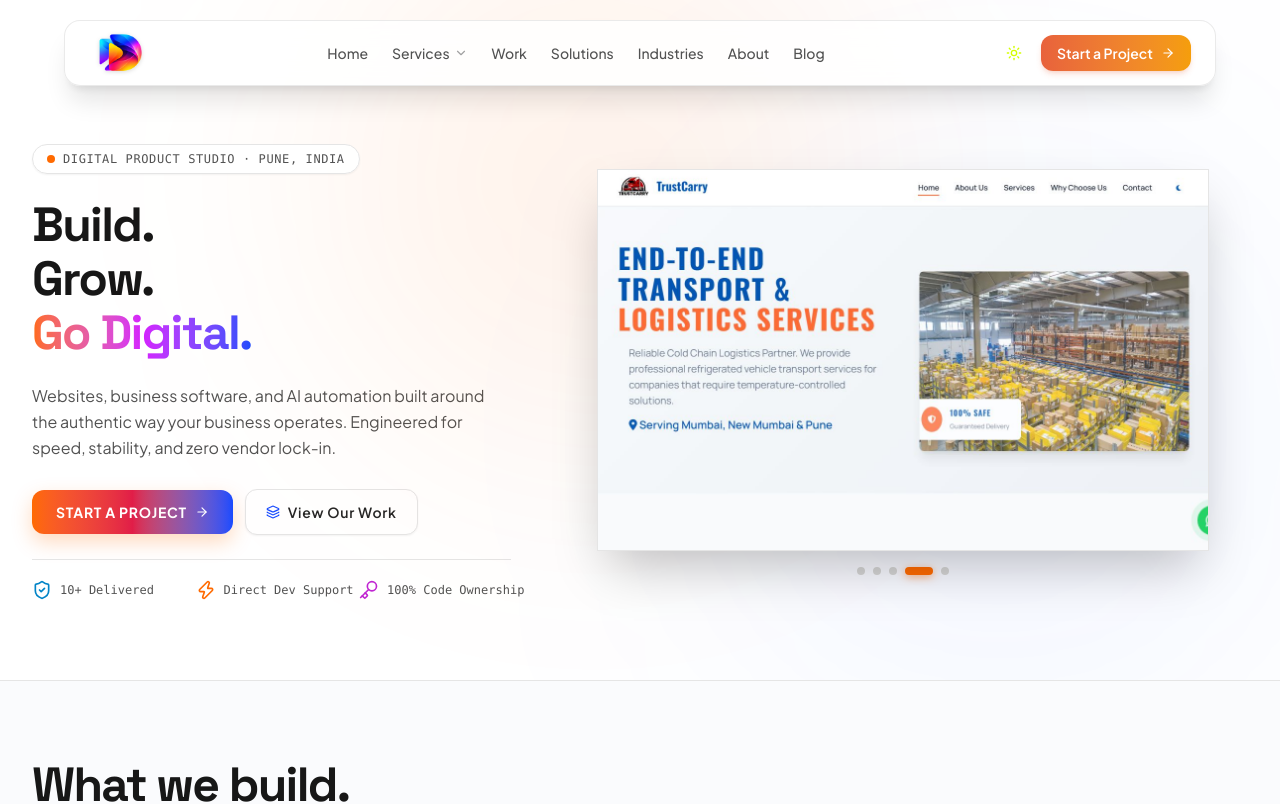
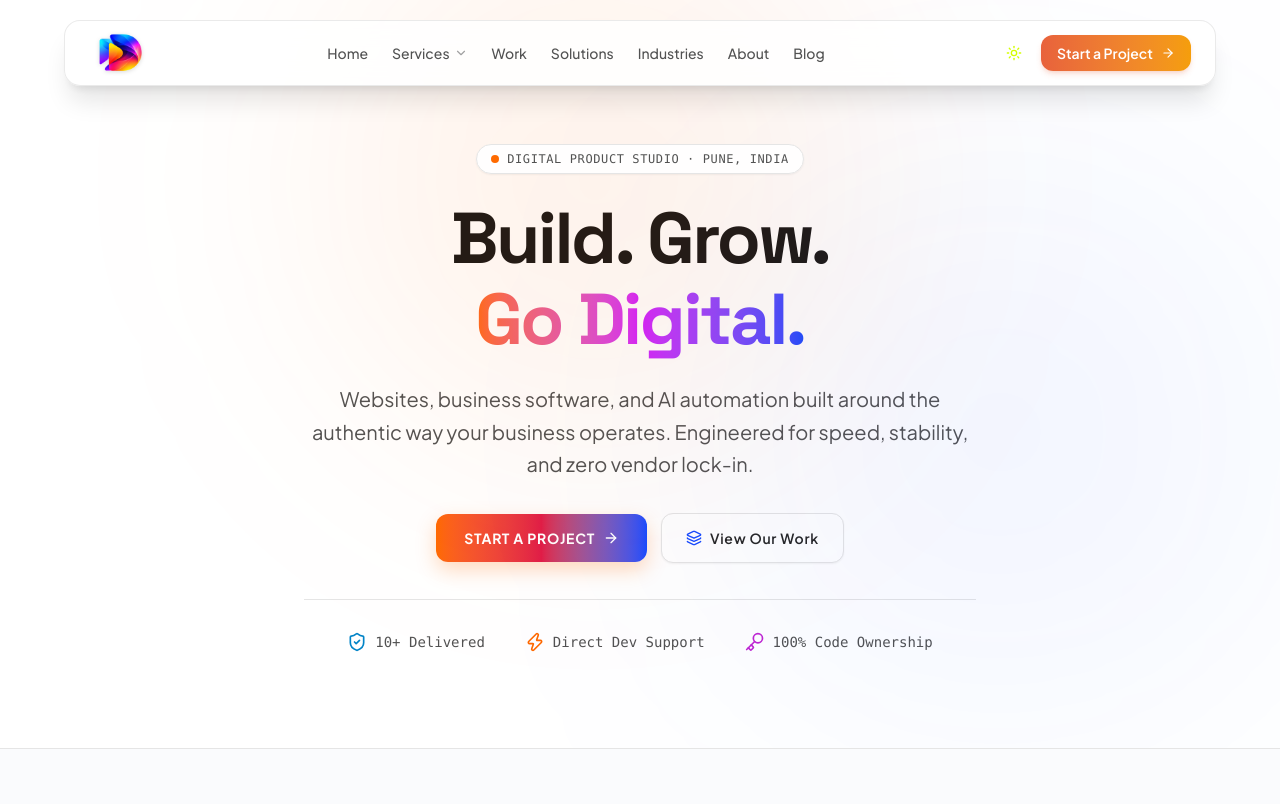
Before and after one commit to deepdigitallabs/Deep-Digital-Labs, a Next.js app: page / in a window 1280 px wide. Shown: the top 804 px of the page. Built offline with nearby package versions, Linux system fonts and the light colour scheme.

Commit message:
Update page.tsx

```diff
--- a/src/app/page.tsx
+++ b/src/app/page.tsx
@@ -145,67 +145,6 @@ export default function HomePage() {
   const [callModalOpen, setCallModalOpen] = useState(false);
   const [activeStep, setActiveStep] = useState(3);
   const [openFaq, setOpenFaq] = useState<number | null>(0);
-  const [activeHeroSlide, setActiveHeroSlide] = useState(2); // Right card active by default to match reference
-
-  // Hero Section 3-Card Slider Items (matching reference image)
-  const heroSliderCards = [
-    {
-      id: 1,
-      location: 'PUNE · CORPORATE',
-      title: 'Rahul B. Kavale',
-      category: 'CA & Tax Advisory Portal',
-      image: '/images/case-studies/rahul-b-kavale.jpg',
-      slug: 'rahul-b-kavale-and-co'
-    },
-    {
-      id: 2,
-      location: 'MAHARASHTRA · AGRI-TECH',
-      title: 'DairyFlow Pro',
-      category: 'Cloud SaaS Milk Billing ERP',
-      image: '/images/case-studies/dairy-flow-pro.jpg',
-      slug: 'dairy-flow-pro'
-    },
-    {
-      id: 3,
-      location: 'SOLAPUR · COMMERCE',
-      title: 'Yashodeep Agro',
-      category: 'WhatsApp Direct Ordering Catalog',
-      image: '/images/case-studies/yashodeep-agro.jpg',
-      slug: 'yashodeep-agro'
-    },
-    {
-      id: 4,
-      location: 'PAN-INDIA · FLEET',
-      title: 'Trust Carry',
-      category: 'Commercial Logistics & Telemetry',
-      image: '/images/case-studies/trust-carry.jpg',
-      slug: 'trust-carry'
-    },
-    {
-      id: 5,
-      location: 'PUNE · ADVOCATE',
-      title: 'Pasarnikar & Co.',
-      category: 'High-Trust Corporate Platform',
-      image: '/images/case-studies/pasarnikar-payal-amit.jpg',
-      slug: 'rahul-b-kavale-and-co'
-    }
-  ];
-
-  const prevHeroSlide = () => {
-    setActiveHeroSlide((prev) => (prev - 1 + heroSliderCards.length) % heroSliderCards.length);
-  };
-
-  const nextHeroSlide = () => {
-    setActiveHeroSlide((prev) => (prev + 1) % heroSliderCards.length);
-  };
-
-  // Auto-advance hero image slider every 5 seconds
-  useEffect(() => {
-    const timer = setInterval(() => {
-      setActiveHeroSlide((prev) => (prev + 1) % heroSliderCards.length);
-    }, 5000);
-    return () => clearInterval(timer);
-  }, [heroSliderCards.length]);
 
   // Selected work items
   const workItems = [
@@ -268,32 +207,12 @@ export default function HomePage() {
       {/* =========================================================================
              HERO SECTION: High-impact technical visual + typography architecture
              ========================================================================= */}
-      <section className="relative w-full overflow-hidden pb-12 sm:pb-20 pt-28 sm:pt-32 lg:pt-36 min-h-[640px] flex items-center">
-        {/* Dynamic Background Image Slider (Synced with foreground slider, 5s auto-transition) */}
-        <div className="absolute inset-0 -z-10 select-none overflow-hidden pointer-events-none">
-          <Image
-            key={`hero-bg-${heroSliderCards[activeHeroSlide].id}`}
-            src={heroSliderCards[activeHeroSlide].image}
-            alt="Hero Background Showcase"
-            fill
-            priority
-            sizes="100vw"
-            className="object-cover object-right-top opacity-30 dark:opacity-25 transition-all duration-1000 animate-in fade-in"
-          />
-          {/* Gradient Masks ensuring 100% typography readability on left and bottom edge blending */}
-          <div className="absolute inset-0 bg-gradient-to-r from-white via-white/95 to-white/35 dark:from-[#08090C] dark:via-[#08090C]/95 dark:to-[#08090C]/35" />
-          <div className="absolute inset-0 bg-gradient-to-t from-white dark:from-[#08090C] via-transparent to-transparent h-32 bottom-0" />
-        </div>
-
+      <section className="relative w-full overflow-hidden pb-16 sm:pb-24 pt-28 sm:pt-32 lg:pt-36">
         {/* Ambient soft glow highlights */}
         <div className="pointer-events-none absolute -top-24 left-1/4 h-[550px] w-[550px] rounded-full bg-[#FF6A00]/8 blur-[130px]" />
         <div className="pointer-events-none absolute top-48 right-10 h-[480px] w-[480px] rounded-full bg-[#174BFF]/8 blur-[140px]" />
 
-        <div className="mx-auto max-w-[1360px] px-4 sm:px-6 lg:px-8 w-full">
-          <div className="grid grid-cols-1 md:grid-cols-12 gap-8 lg:gap-10 xl:gap-12 items-center">
-
-            {/* Left Column: Typography & Conversion Trigger */}
-            <div className="md:col-span-5 lg:col-span-5 flex flex-col items-start gap-5 sm:gap-6">
+        <div className="mx-auto max-w-4xl px-4 sm:px-6 lg:px-8 text-center flex flex-col items-center gap-6">
 
           {/* Eyebrow Badge */}
           <div className="inline-flex items-center gap-2 px-3.5 py-1.5 rounded-full bg-white/90 dark:bg-white/[0.05] border border-neutral-200 dark:border-white/10 shadow-xs backdrop-blur-md">
@@ -308,9 +227,8 @@ export default function HomePage() {
 
           {/* Main Kinetic Display Heading */}
           <div className="flex flex-col tracking-tight">
-                <h1 className="text-3xl sm:text-4xl lg:text-5xl font-bold font-display leading-[1.12] text-neutral-900 dark:text-white">
-                  Build.<br />
-                  Grow.<br />
+            <h1 className="text-4xl sm:text-5xl lg:text-6xl xl:text-7xl font-bold font-display leading-[1.12] text-neutral-900 dark:text-white">
+              Build.<span className="text-[#FF6A00]"> </span>Grow.<span className="text-[#FF6A00]"> </span><br className="hidden sm:inline" />
               <span className="bg-gradient-to-r from-[#FF6A00] via-[#D51FFF] to-[#174BFF] bg-clip-text text-transparent">
                 Go Digital.
               </span>
@@ -318,84 +236,44 @@ export default function HomePage() {
           </div>
 
           {/* Supporting Manifesto Copy */}
-              <p className="text-sm sm:text-base text-neutral-600 dark:text-neutral-300 max-w-lg leading-relaxed">
+          <p className="text-base sm:text-lg md:text-xl text-neutral-600 dark:text-neutral-300 max-w-2xl mx-auto leading-relaxed">
             Websites, business software, and AI automation built around the authentic way your business operates. Engineered for speed, stability, and zero vendor lock-in.
           </p>
 
           {/* CTA Actions */}
-              <div className="flex flex-wrap items-center gap-3 pt-1 w-full sm:w-auto">
+          <div className="flex flex-wrap items-center justify-center gap-3.5 pt-2 w-full sm:w-auto">
             <button
               onClick={() => setCallModalOpen(true)}
-                  className="w-full sm:w-auto inline-flex items-center justify-center gap-2 px-6 py-3 rounded-xl bg-gradient-to-r from-[#FF6A00] via-[#E11D48] to-[#174BFF] text-white font-bold text-xs sm:text-sm tracking-wider uppercase shadow-[0_8px_20px_rgba(255,106,0,0.25)] hover:shadow-[0_10px_28px_rgba(23,75,255,0.3)] transition-all transform hover:-translate-y-0.5 cursor-pointer active:scale-98"
+              className="w-full sm:w-auto inline-flex items-center justify-center gap-2 px-7 py-3.5 rounded-xl bg-gradient-to-r from-[#FF6A00] via-[#E11D48] to-[#174BFF] text-white font-bold text-xs sm:text-sm tracking-wider uppercase shadow-[0_8px_20px_rgba(255,106,0,0.25)] hover:shadow-[0_10px_28px_rgba(23,75,255,0.3)] transition-all transform hover:-translate-y-0.5 cursor-pointer active:scale-98"
             >
               <span>Start a Project</span>
-                  <ArrowRight className="w-3.5 h-3.5" />
+              <ArrowRight className="w-4 h-4" />
             </button>
             <a
               href="#work"
-                  className="w-full sm:w-auto inline-flex items-center justify-center gap-2 px-5 py-3 rounded-xl bg-white dark:bg-white/[0.05] border border-neutral-200 dark:border-white/10 text-neutral-800 dark:text-neutral-200 font-semibold text-xs sm:text-sm tracking-wider hover:bg-neutral-50 dark:hover:bg-white/10 transition-all shadow-xs"
+              className="w-full sm:w-auto inline-flex items-center justify-center gap-2 px-6 py-3.5 rounded-xl bg-white dark:bg-white/[0.05] border border-neutral-200 dark:border-white/10 text-neutral-800 dark:text-neutral-200 font-semibold text-xs sm:text-sm tracking-wider hover:bg-neutral-50 dark:hover:bg-white/10 transition-all shadow-xs"
             >
-                  <Layers className="w-3.5 h-3.5 text-[#174BFF]" />
+              <Layers className="w-4 h-4 text-[#174BFF]" />
               <span>View Our Work</span>
             </a>
           </div>
 
           {/* Proof Badges */}
-              <div className="grid grid-cols-3 gap-2 sm:gap-3 pt-5 w-full border-t border-neutral-200 dark:border-white/10">
-                <div className="flex items-center gap-1.5 sm:gap-2">
-                  <ShieldCheck className="w-4 h-4 sm:w-5 sm:h-5 text-[#0284C7] shrink-0" />
-                  <span className="font-mono text-[10px] sm:text-xs text-neutral-600 dark:text-neutral-400 font-medium whitespace-nowrap">10+ Delivered</span>
+          <div className="flex flex-wrap items-center justify-center gap-6 sm:gap-10 pt-8 w-full max-w-2xl border-t border-neutral-200 dark:border-white/10 mt-3">
+            <div className="flex items-center gap-2">
+              <ShieldCheck className="w-5 h-5 text-[#0284C7] shrink-0" />
+              <span className="font-mono text-xs sm:text-sm text-neutral-600 dark:text-neutral-400 font-medium">10+ Delivered</span>
             </div>
-                <div className="flex items-center gap-1.5 sm:gap-2">
-                  <Zap className="w-4 h-4 sm:w-5 sm:h-5 text-[#FF6A00] shrink-0" />
-                  <span className="font-mono text-[10px] sm:text-xs text-neutral-600 dark:text-neutral-400 font-medium whitespace-nowrap">Direct Dev Support</span>
+            <div className="flex items-center gap-2">
+              <Zap className="w-5 h-5 text-[#FF6A00] shrink-0" />
+              <span className="font-mono text-xs sm:text-sm text-neutral-600 dark:text-neutral-400 font-medium">Direct Dev Support</span>
             </div>
-                <div className="flex items-center gap-1.5 sm:gap-2">
-                  <Key className="w-4 h-4 sm:w-5 sm:h-5 text-[#C026D3] shrink-0" />
-                  <span className="font-mono text-[10px] sm:text-xs text-neutral-600 dark:text-neutral-400 font-medium whitespace-nowrap">100% Code Ownership</span>
-                </div>
+            <div className="flex items-center gap-2">
+              <Key className="w-5 h-5 text-[#C026D3] shrink-0" />
+              <span className="font-mono text-xs sm:text-sm text-neutral-600 dark:text-neutral-400 font-medium">100% Code Ownership</span>
             </div>
           </div>
 
-            {/* Right Column: Hero Section Image Slider (Single Image Showcase, Clean No Text) */}
-            <div className="md:col-span-7 lg:col-span-7 relative w-full flex items-center justify-center">
-              <div className="relative w-full max-w-[620px] select-none py-2 px-1">
-
-                {/* Single Image Showcase (Full Cornered, Clean, No Text Overlays) */}
-                <div
-                  onClick={nextHeroSlide}
-                  className="relative w-full aspect-[16/10] rounded-none overflow-hidden border border-neutral-200 dark:border-white/10 shadow-2xl cursor-pointer group bg-neutral-100 dark:bg-[#12151D]"
-                >
-                  <Image
-                    key={heroSliderCards[activeHeroSlide].id}
-                    src={heroSliderCards[activeHeroSlide].image}
-                    alt="Project Screenshot"
-                    fill
-                    sizes="(max-width: 768px) 100vw, 650px"
-                    priority
-                    className="object-cover object-top rounded-none transition-all duration-700 animate-in fade-in group-hover:scale-[1.02]"
-                  />
-                </div>
-
-                {/* Slider Pagination Status Bar (Dots Only, No Text) */}
-                <div className="mt-4 flex items-center justify-center gap-2">
-                  {heroSliderCards.map((_, i) => (
-                    <button
-                      key={i}
-                      onClick={() => setActiveHeroSlide(i)}
-                      className={`h-2 rounded-full transition-all duration-300 cursor-pointer ${
-                        activeHeroSlide === i
-                          ? 'w-7 bg-[#FF6A00] shadow-[0_2px_8px_rgba(255,106,0,0.5)]'
-                          : 'w-2 bg-neutral-300 dark:bg-white/20 hover:bg-neutral-400 dark:hover:bg-white/40'
-                      }`}
-                      aria-label={`Go to slide ${i + 1}`}
-                    />
-                  ))}
-                </div>
-              </div>
-            </div>
-
-          </div>
         </div>
       </section>
 
```
Lines whose indentation alone changed are shown as unchanged.
